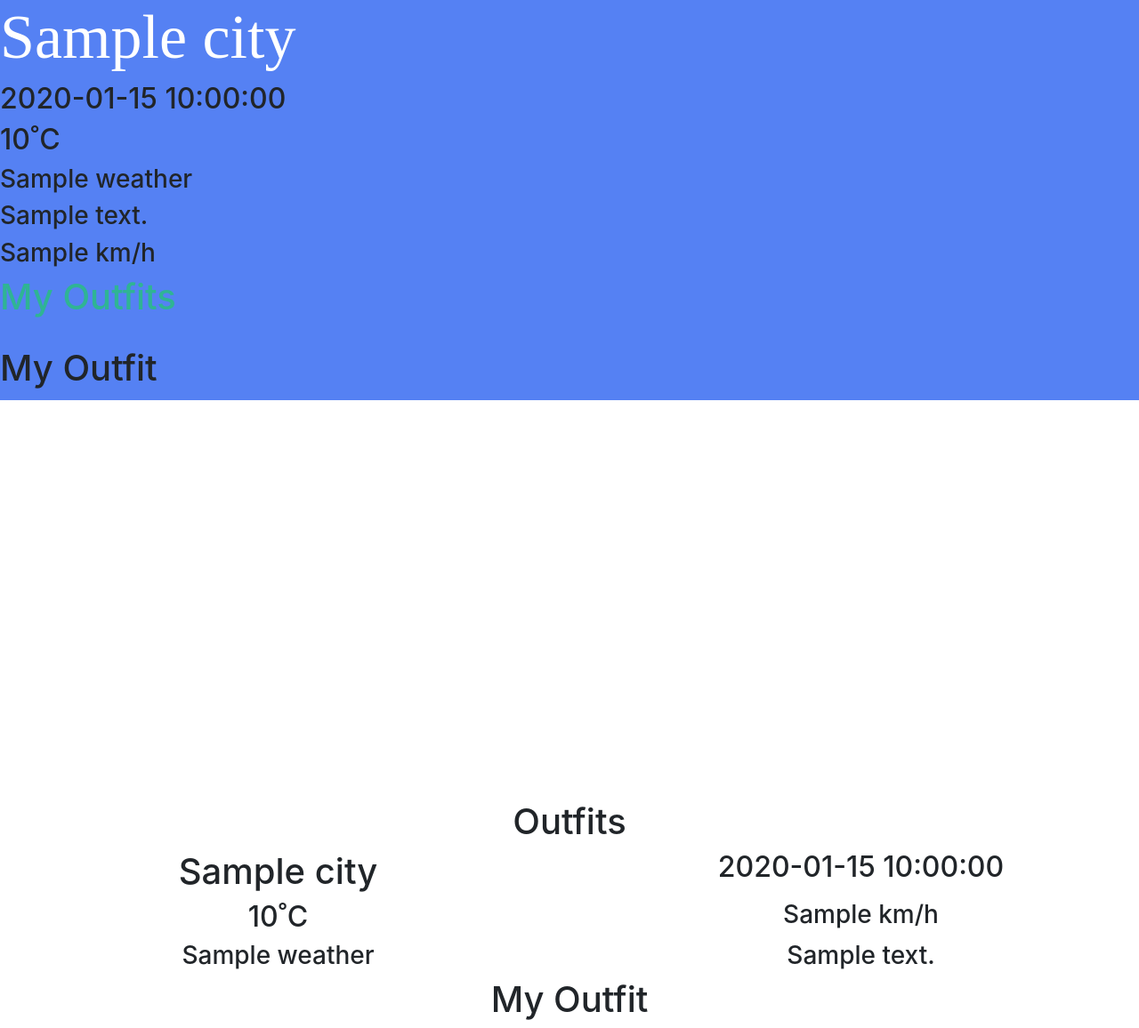
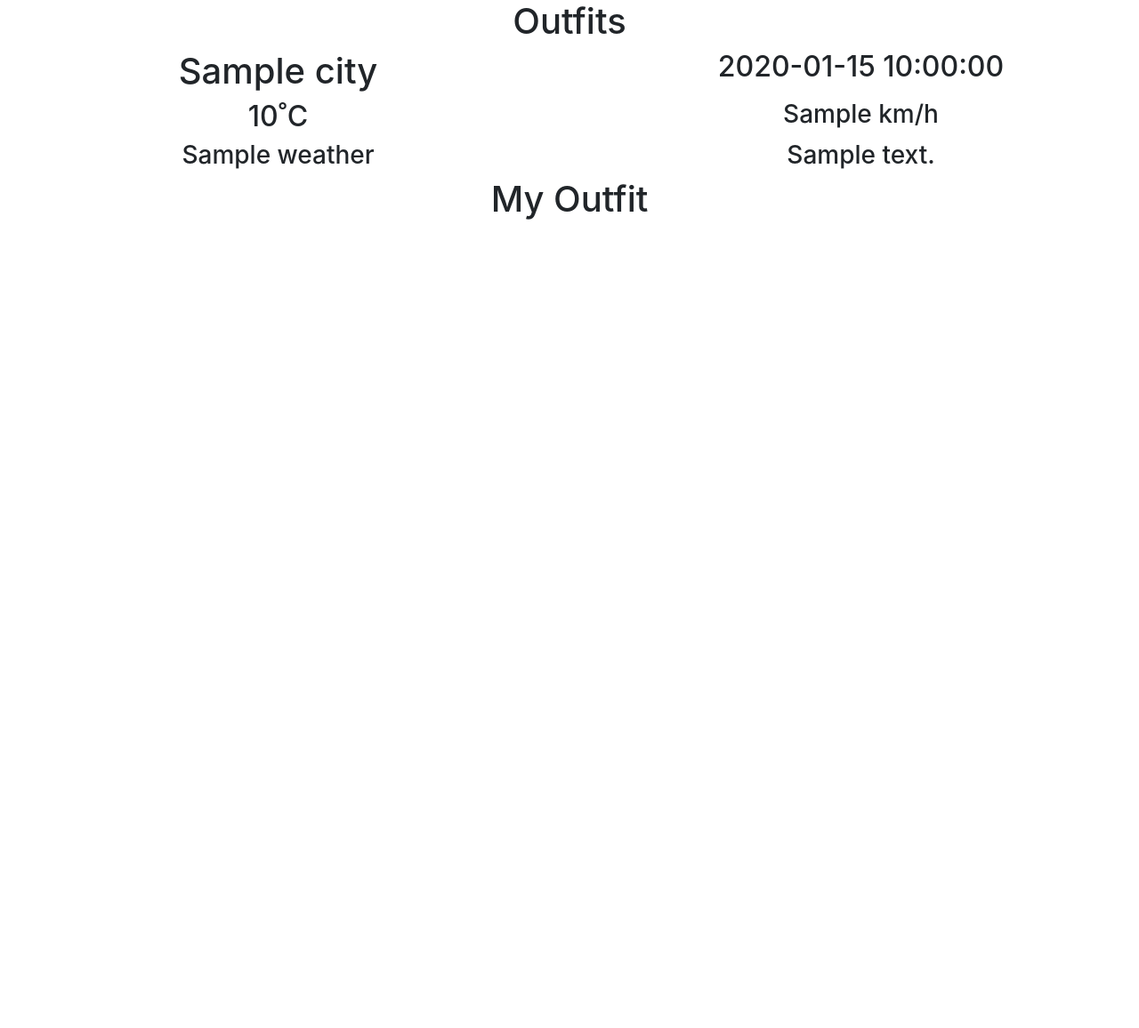
Before and after one commit to Paulinakhew/outweather, a Flask app: template templates/outfits.html in a window 1280 px wide. Shown: the whole page at 89% size. After the commit the page ends 247 px from the top, so only its background shows below. Run offline with Flask 2, Linux system fonts and the light colour scheme; the template is opened without the code that fills it: most values are stand-ins (such as "Sample title", 1, 10 or a date in 2020); some libraries are stand-ins or nearby versions.

```diff
--- a/templates/outfits.html
+++ b/templates/outfits.html
@@ -2,44 +2,9 @@
 <head>
     <title>Outfits</title>
     <link rel="stylesheet" href="https://stackpath.bootstrapcdn.com/bootstrap/4.3.1/css/bootstrap.min.css" integrity="sha384-ggOyR0iXCbMQv3Xipma34MD+dH/1fQ784/j6cY/iJTQUOhcWr7x9JvoRxT2MZw1T" crossorigin="anonymous">
-    <link rel="icon" type="image/png" sizes="16x16" href="static/images/icon.ico">
-
-    <style>
-    .background{
-        width:100%;
-    	height:900px;
-    	background: linear-gradient(to bottom, #5581F3 50%, white 50%);
-    }
-    green{
-        color:#2FB494;
-    }
-    .title{
-        font-family: 'Futura';
-        font-weight: 300;
-        font-size: 70px;
-        color:#fff;
-    }
-    </style>
 </head>
 
 <body>
-    <div class="background">
-        <div>
-
-        </div>
-        <h1 class="title">{{city}}</h1>
-        <h2>{{result["Date"]}}</h2>
-        <h2>{{result["Temperature"]}}˚C</h2>
-        <h3>{{result["Weather"]}}</h3>
-        <h3>{{result["Weather Details"]}}</h3>
-        <h3>{{result["Wind Speed"]}} km/h</h3>
-        <h1><green>My Outfits</green></h1>
-        <br>
-        <h1>My Outfit</h1>
-    </div>
-
-
-
     <div class = "row">
         <h1 class = "col-md-12 text-center">Outfits</h1>
     </div>
```
